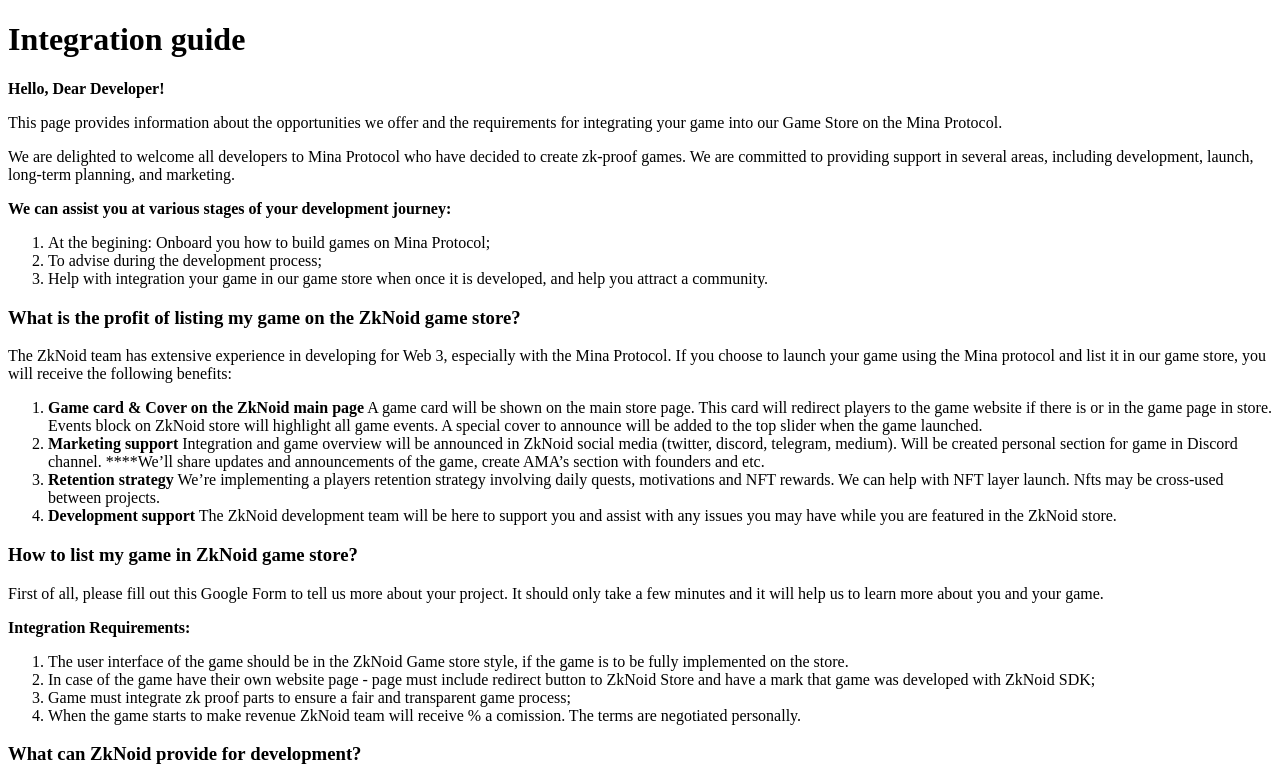
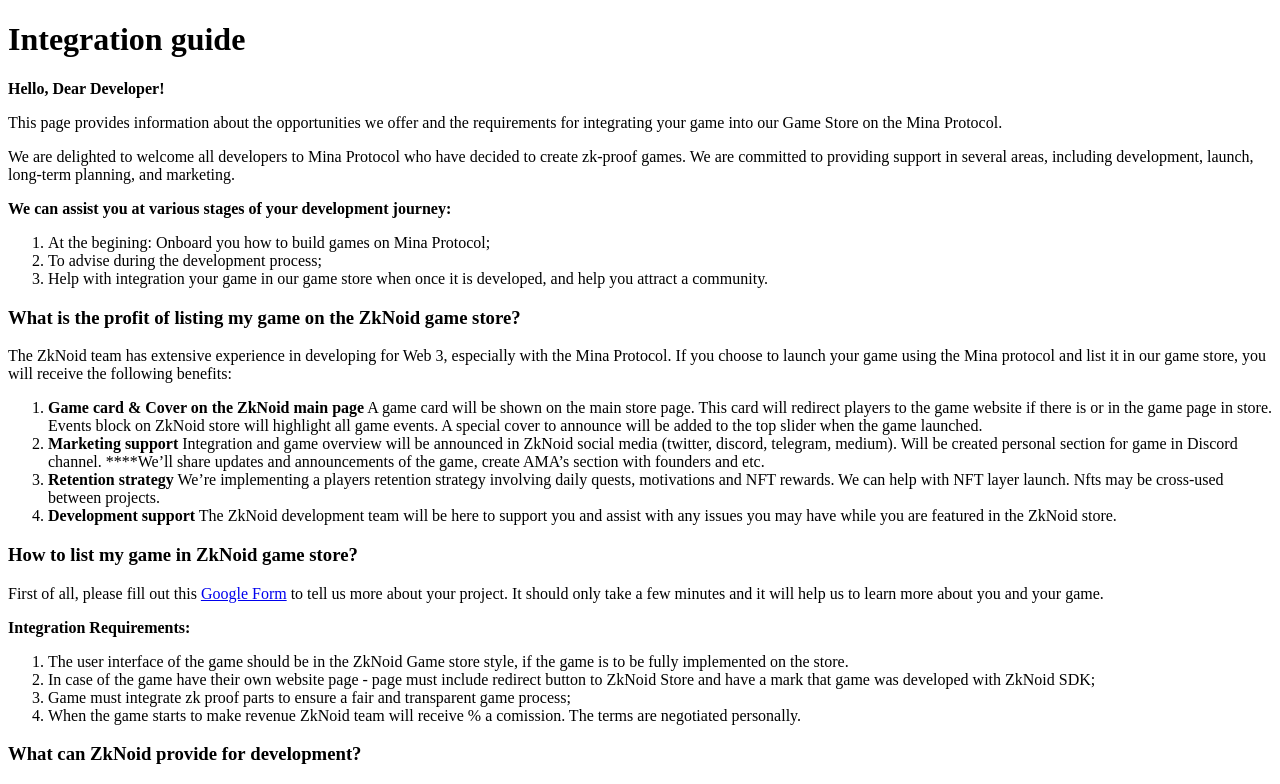
Before and after one commit to ZkNoid/docs, a Next.js app: page /docs/zknoid_for_developers/integration_guide in a window 1280 px wide. Shown: the top 784 px of the page. Built offline with nearby package versions, Linux system fonts and the light colour scheme.

Commit message:
Added google form link

```diff
--- a/pages/docs/zknoid_for_developers/integration_guide.mdx
+++ b/pages/docs/zknoid_for_developers/integration_guide.mdx
@@ -27,7 +27,7 @@ The ZkNoid development team will be here to support you and assist with any issu
 
 ### How to list my game in ZkNoid game store?
 
-First of all, please fill out this Google Form to tell us more about your project. It should only take a few minutes and it will help us to learn more about you and your game.
+First of all, please fill out this [Google Form](https://forms.gle/BHzvhWSUXDMhAnih9) to tell us more about your project. It should only take a few minutes and it will help us to learn more about you and your game.
 
 **Integration Requirements:**
 
```
